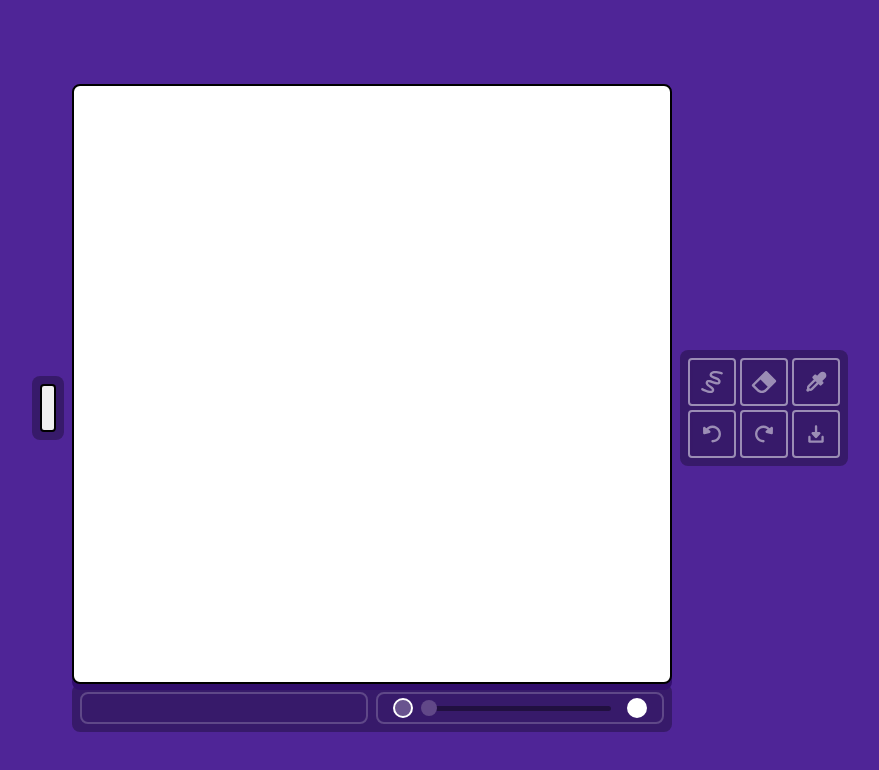
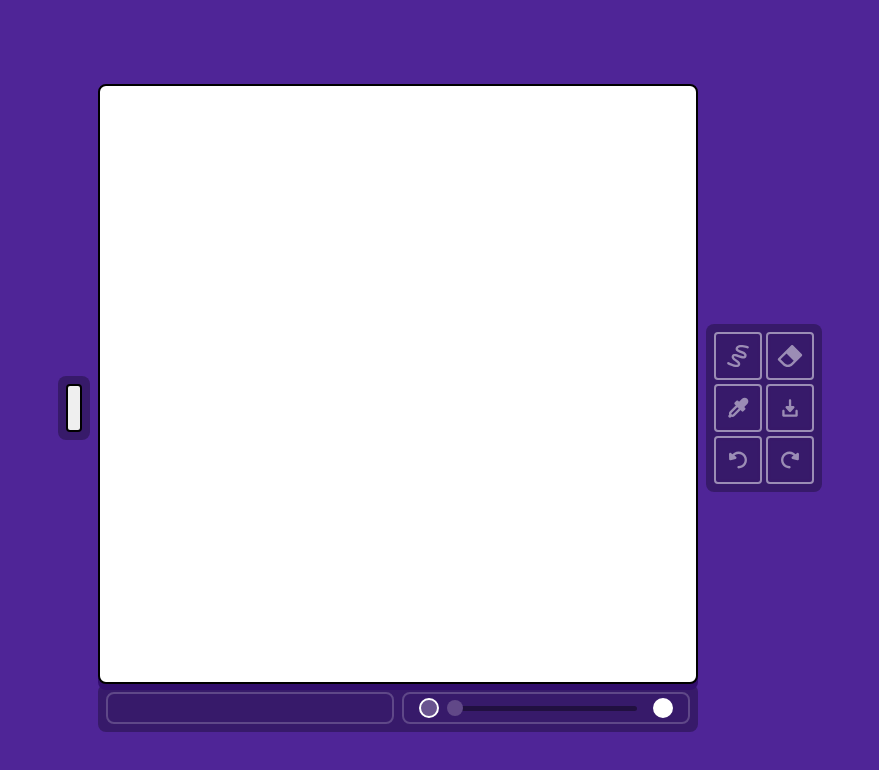
Before and after one commit to danprince/drawefuab, a plain HTML site: page index.html in a window 1280 px wide. Shown: the whole page, without its empty margins (200-1079 px from the left). Drawn offline with nearby package versions, Linux system fonts and the light colour scheme.

Commit message:
use a two column tool palette

```diff
--- a/index.html
+++ b/index.html
@@ -11,7 +11,7 @@
     @keydown.window.meta.Z="canRedo() && redo()"
   >
     <div class="app">
-      <div class="palette panel">
+      <div class="color-palette panel">
         <template x-for="color of colorPalette">
           <button
             class="swatch"
@@ -71,7 +71,7 @@
         </div>
       </div>
 
-      <div class="palette panel">
+      <div class="tool-palette panel">
         <button
           class="tool"
           :aria-pressed="currentTool === 'pen'"
@@ -126,6 +126,20 @@
             ></path>
           </svg>
         </button>
+        <button class="tool" @click="save()">
+          <svg
+            class="icon"
+            xmlns="http://www.w3.org/2000/svg"
+            fill="currentColor"
+            fill-rule="evenodd"
+            clip-rule="evenodd"
+            viewBox="0 0 24 24"
+          >
+            <path
+              d="M13.0438 5.52687C13.0438 4.97458 12.5961 4.52687 12.0438 4.52687C11.4915 4.52687 11.0438 4.97458 11.0438 5.52687V10.3003H9.11975C8.72744 10.3003 8.37138 10.5297 8.2092 10.8869C8.04702 11.2441 8.10869 11.6631 8.3669 11.9585L11.2471 15.2529C11.437 15.4701 11.7115 15.5948 12 15.5948C12.2885 15.5948 12.563 15.4701 12.7528 15.2529L15.6331 11.9585C15.8913 11.6631 15.953 11.2441 15.7908 10.8869C15.6286 10.5297 15.2726 10.3003 14.8802 10.3003H13.0438V5.52687Z M7.36523 14.5948C7.36523 14.0425 6.91752 13.5948 6.36523 13.5948C5.81295 13.5948 5.36523 14.0425 5.36523 14.5948V18.4731C5.36523 19.0254 5.81295 19.4731 6.36523 19.4731H17.6348C18.1871 19.4731 18.6348 19.0254 18.6348 18.4731V14.5948C18.6348 14.0425 18.1871 13.5948 17.6348 13.5948C17.0825 13.5948 16.6348 14.0425 16.6348 14.5948V17.4731H7.36523V14.5948Z"
+            ></path>
+          </svg>
+        </button>
         <button class="tool" :disabled="!canUndo()" @click="undo()">
           <svg
             class="icon"
@@ -154,20 +168,6 @@
             ></path>
           </svg>
         </button>
-        <button class="tool" @click="save()">
-          <svg
-            class="icon"
-            xmlns="http://www.w3.org/2000/svg"
-            fill="currentColor"
-            fill-rule="evenodd"
-            clip-rule="evenodd"
-            viewBox="0 0 24 24"
-          >
-            <path
-              d="M13.0438 5.52687C13.0438 4.97458 12.5961 4.52687 12.0438 4.52687C11.4915 4.52687 11.0438 4.97458 11.0438 5.52687V10.3003H9.11975C8.72744 10.3003 8.37138 10.5297 8.2092 10.8869C8.04702 11.2441 8.10869 11.6631 8.3669 11.9585L11.2471 15.2529C11.437 15.4701 11.7115 15.5948 12 15.5948C12.2885 15.5948 12.563 15.4701 12.7528 15.2529L15.6331 11.9585C15.8913 11.6631 15.953 11.2441 15.7908 10.8869C15.6286 10.5297 15.2726 10.3003 14.8802 10.3003H13.0438V5.52687Z M7.36523 14.5948C7.36523 14.0425 6.91752 13.5948 6.36523 13.5948C5.81295 13.5948 5.36523 14.0425 5.36523 14.5948V18.4731C5.36523 19.0254 5.81295 19.4731 6.36523 19.4731H17.6348C18.1871 19.4731 18.6348 19.0254 18.6348 18.4731V14.5948C18.6348 14.0425 18.1871 13.5948 17.6348 13.5948C17.0825 13.5948 16.6348 14.0425 16.6348 14.5948V17.4731H7.36523V14.5948Z"
-            ></path>
-          </svg>
-        </button>
       </div>
     </div>
 
--- a/style.css
+++ b/style.css
@@ -70,9 +70,16 @@ button {
   border-radius: 8px;
 }
 
-.palette {
+.color-palette {
   display: grid;
   grid-template-columns: repeat(3, max-content);
+  gap: 4px;
+  width: max-content;
+}
+
+.tool-palette {
+  display: grid;
+  grid-template-columns: repeat(2, max-content);
   gap: 4px;
   width: max-content;
 }
```
